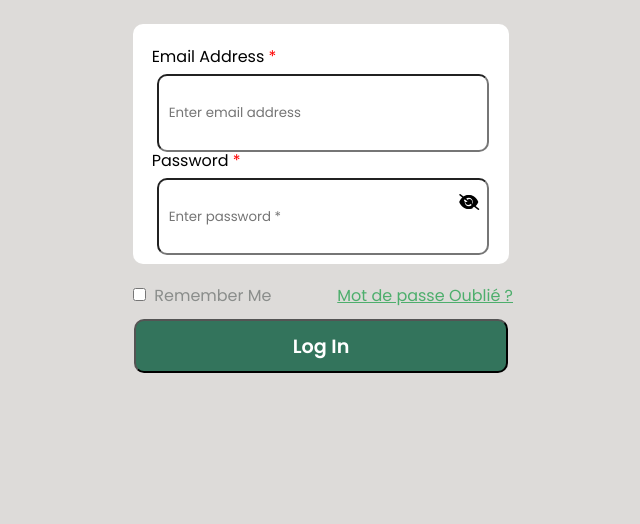
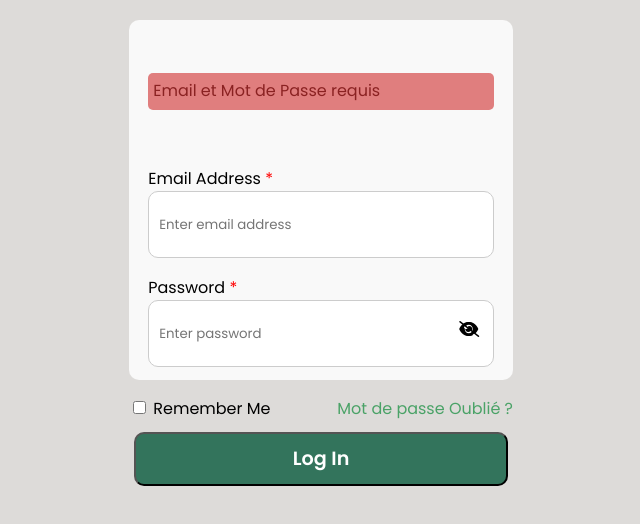
Before and after one commit to TheShvdow/HTML_CSS_REVIEW, a plain HTML site: page login.html in a window 1280 px wide. Shown: the part 238-762 px from the top of the page, without its empty margins (319-959 px from the left). Drawn offline with Linux system fonts and the light colour scheme.

Commit message:
some adjustments

```diff
--- a/assets/css/login.css
+++ b/assets/css/login.css
@@ -1,17 +1,19 @@
 @import url('https://fonts.googleapis.com/css2?family=Poppins:ital,wght@0,100;0,200;0,300;0,400;0,500;0,600;0,700;0,800;0,900;1,100;1,200;1,300;1,400;1,500;1,600;1,700;1,800;1,900&display=swap');
 
-*{
+* {
     box-sizing: border-box;
     font-family: "Poppins", sans-serif;
 }
-body{
+
+body {
     background-color: #dddbd9;
 }
-.container{
+
+.container {
     position: absolute;
     top: 50%;
     left: 50%;
-    transform: translate(-50%,-50%);
+    transform: translate(-50%, -50%);
     width: 60vw;
     height: 70vh;
     display: flex;
@@ -19,7 +21,8 @@ body{
     justify-items: center;
     align-items: center;
 }
-.formullaire{
+
+.formullaire {
     width: 50%;
     display: flex;
     flex-direction: column;
@@ -27,7 +30,8 @@ body{
     align-items: center;
     border-radius: 10px;
 }
-.row{
+
+.row {
     display: flex;
     flex-direction: row;
     justify-content: space-between;
@@ -35,54 +39,74 @@ body{
     width: 100%;
     margin: 2%;
 }
-.row img{
+
+.row img {
     width: 120px;
     height: 80px;
     margin: 10px;
     position: relative;
     left: 28%;
 }
-.formullaire .row .card{
+
+.formullaire .row .card {
     width: 100%;
-    height: 30vh;
-    background-color: #ffffff;
+    height: 45vh;
+    background-color: #f9f9f9;
     display: flex;
-    flex-flow:wrap column ;
-    justify-content: center;
+    flex-flow: wrap column;
+    justify-content: space-evenly;
     align-items: center;
     border-radius: 10px;
-    margin: 1%;
     box-sizing: border-box;
+    flex-wrap: wrap;
+    align-content: center;
 }
-.input_content{
+
+.input_content {
     width: 90%;
-    height: 40%;
+    height: 19%;
     display: flex;
     flex-direction: column;
     margin: 1%;
 }
-.input_content label input{
-    width: 98%;
-    height: 98%;
+
+.message {
+    width: 100%;
+    height: 40vh;
+    background-color: #e07e7e;
+    color: #8a2222;
+    display: flex;
+    align-items: center;
+    border-radius: 5px;
+    padding: 5px;
+}
+.message:not(:empty):not(:focus-within) {
+    display: block; /* Affiche le message uniquement s'il n'y a pas de contenu dans le champ et aucun n'est en focus */
+}
+
+.message {
+    display: none; /* Masque le message par défaut */
+}
+
+
+.input_content label input[type="email"],
+.input_content label input[type="password"] {
+    width: 100%;
+    height: 100%;
+    padding: 10px;
     border-radius: 10px;
-    margin: 5px;
-    padding: 10px;
+    border: 1px solid #ccc;
+    box-sizing: border-box;
+    transition: border-color 0.3s ease;
 }
-.input_content label span.eye{
-    position: absolute;
-    top: 55%;
-    left: 68%;
-    cursor: pointer;
+
+.input_content label input[type="email"]:focus,
+.input_content label input[type="password"]:focus {
+    border-color: #6d6f6d;
+    outline: none;
 }
-.forgot_mdp a{
-    color:rgb(77, 174, 108)
-}
-.remember span{
-    color: rgb(138, 141, 139);
-    font-size: 1em;
-    margin-left: 1px;
-}
-.row button{
+
+.row button {
     width: 100%;
     height: 120%;
     border-radius: 10px;
@@ -92,3 +116,28 @@ body{
     font-weight: 600;
     margin: 5px;
 }
+
+.row button:hover {
+    background-color: rgb(31, 87, 64);
+}
+.forgot_mdp a{
+    color: rgb(74, 162, 103);
+    text-decoration: none;
+}
+.forgot_mdp a:hover{
+    color: rgb(62, 146, 115);
+    text-decoration: none;
+}
+/* Positionne les icônes à droite de l'input */
+.input_content label {
+    position: relative;
+}
+
+.input_content label .eye {
+    position: absolute;
+    top: 80%;
+    left: 90%;
+    right: 10px;
+    transform: translateY(-50%);
+    cursor: pointer;
+}
--- a/assets/css/style.css
+++ b/assets/css/style.css
@@ -0,0 +1,6 @@
+@import url('https://fonts.googleapis.com/css2?family=Poppins:ital,wght@0,100;0,200;0,300;0,400;0,500;0,600;0,700;0,800;0,900;1,100;1,200;1,300;1,400;1,500;1,600;1,700;1,800;1,900&display=swap');
+
+*{
+    box-sizing: border-box;
+    font-family: "Poppins", sans-serif;
+}
--- a/login.html
+++ b/login.html
@@ -1,5 +1,5 @@
 <!DOCTYPE html>
-<html lang="en">
+<html lang="fr">
 
 <head>
     <meta charset="UTF-8">
@@ -7,7 +7,7 @@
     <meta http-equiv="X-UA-Compatible" content="ie=edge">
     <script src="https://kit.fontawesome.com/456180ef81.js" crossorigin="anonymous"></script>
     <link rel="stylesheet" href="assets/css/login.css" >
-    <title>LogIn</title>
+    <title>Log In</title>
 </head>
 
 <body>
@@ -19,13 +19,16 @@
             <div class="row">
                 <div class="card">
                     <div class="input_content">
-                        <label for="username"> Email Address <span style="color: red;">*</span> <br>
+                        <p class="message">Email et Mot de Passe requis</p>
+                    </div>
+                    <div class="input_content">
+                        <label for="username"> <span class="label">  Email Address </span> <span style="color: red;">*</span> <br>
                             <input type="email" name="username"  placeholder="Enter email address" required>
                         </label>
                     </div>
                     <div class="input_content">
-                        <label for="Password"> Password <span style="color: red;">*</span><br>
-                            <input type="password" name="password" placeholder="Enter password *" required>
+                        <label for="Password"> <span class="label">  Password </span> <span style="color: red;">*</span><br>
+                            <input type="password" name="password" placeholder="Enter password " required>
                             <span class="eye"><i class="fa-solid fa-eye"></i></span>
                             <span class="eye"><i class="fa-solid fa-eye-slash"></i></span>
                         </label>
```
